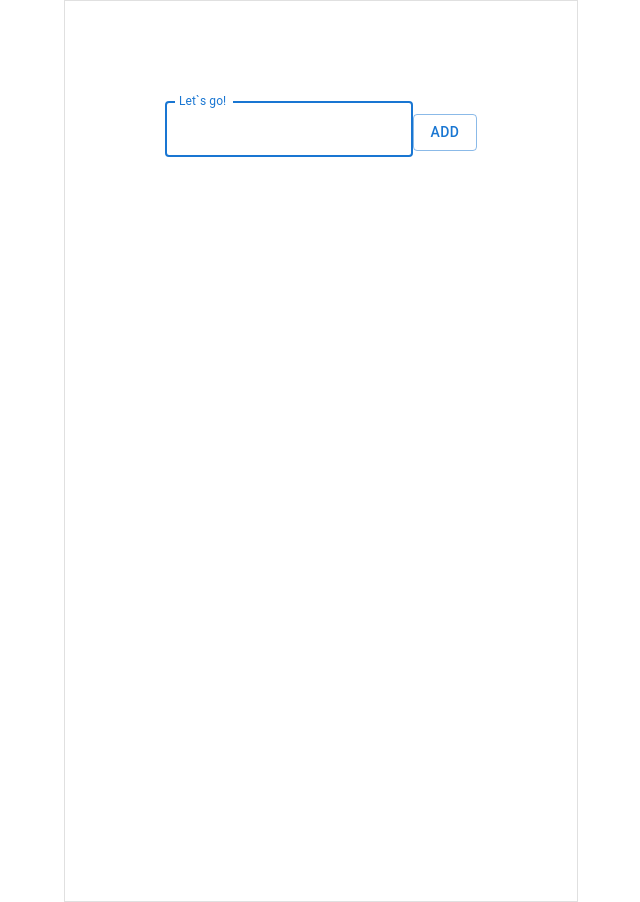
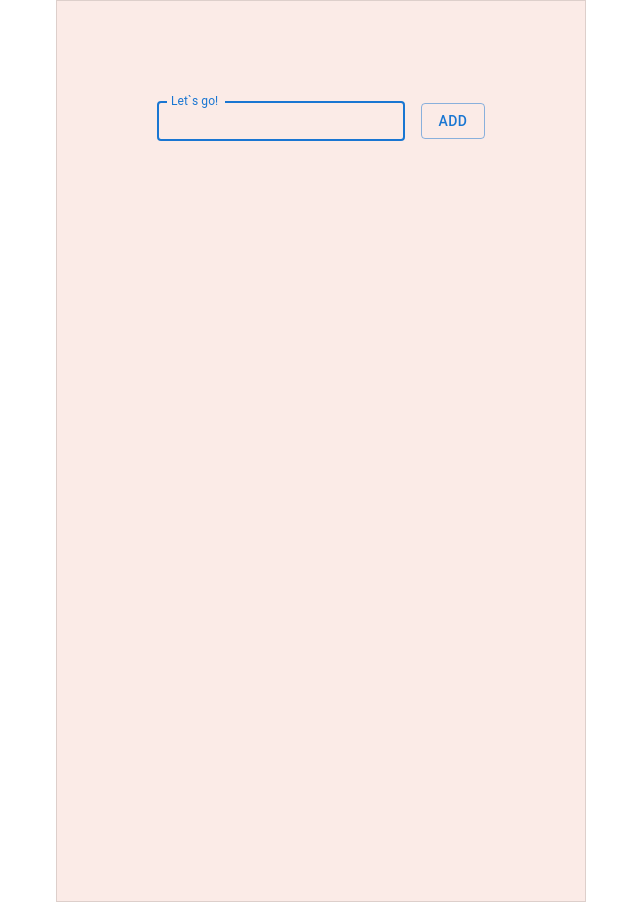
Before and after one commit to ElizPN/todo-list, a React (Create React App) app: page / in a window 1280 px wide. Shown: the whole page, without its empty margins (319-959 px from the left). Built offline with nearby package versions, Linux system fonts and the light colour scheme.

Commit message:
add delete icon , paddings and bg color

```diff
--- a/src/CkeckboxList.tsx
+++ b/src/CkeckboxList.tsx
@@ -14,6 +14,7 @@ import TextField from "@mui/material/TextField";
 import Button from "@mui/material/Button";
 import Paper from "@mui/material/Paper";
 import { styled } from "@mui/material/styles";
+import DeleteIcon from "@mui/icons-material/Delete";
 
 interface Item {
   text: string;
@@ -51,6 +52,12 @@ const StyledPaper = styled(Paper)(({ theme }) => ({
   height: "700px",
   lineHeight: "60px",
   padding: "100px",
+  backgroundColor: "#FBEBE7",
+}));
+
+const SyledFieldArea = styled(Box)(() => ({
+  display: "flex",
+  alignItems: "center",
 }));
 
 export default function CheckboxList() {
@@ -86,23 +93,31 @@ export default function CheckboxList() {
       direction='column'
       alignItems='center'
       justifyContent='center'
-      style={{ minHeight: "100vh" }}
+      sx={{
+        minHeight: "100vh",
+      }}
     >
-      <Box>
-        <StyledPaper variant='outlined' elevation={24} square>
+      <StyledPaper variant='outlined' square>
+        <SyledFieldArea>
           <TextField
+            size='small'
             label='Let`s go!'
             color='primary'
             focused
             value={inputValue}
             onChange={(event) => setInputValue(event.target.value)}
           />
-          <Button variant='outlined' onClick={addItemToList}>
+          <Button variant='outlined' onClick={addItemToList} sx={{ ml: 2 }}>
             Add
           </Button>
+        </SyledFieldArea>
 
         <List
-            sx={{ width: "100%", maxWidth: 360, bgcolor: "background.paper" }}
+          sx={{
+            width: "100%",
+            maxWidth: 360,
+            bgcolor: "#FBEBE7",
+          }}
         >
           {toDolist.map((item, index) => {
             return (
@@ -124,11 +139,10 @@ export default function CheckboxList() {
                     </ListItemIcon>
                     <ListItemText primary={item.text} />
 
-                      <IconButton
+                    <DeleteIcon
+                      color='primary'
                       onClick={(event: any) => handleRemoveItem(index)}
-                      >
-                        remove
-                      </IconButton>
+                    ></DeleteIcon>
                   </ListItemButton>
                 </Zoom>
               </ListItem>
@@ -136,7 +150,6 @@ export default function CheckboxList() {
           })}
         </List>
       </StyledPaper>
-      </Box>
     </Grid>
   );
 }
```
Lines whose indentation alone changed are shown as unchanged.
